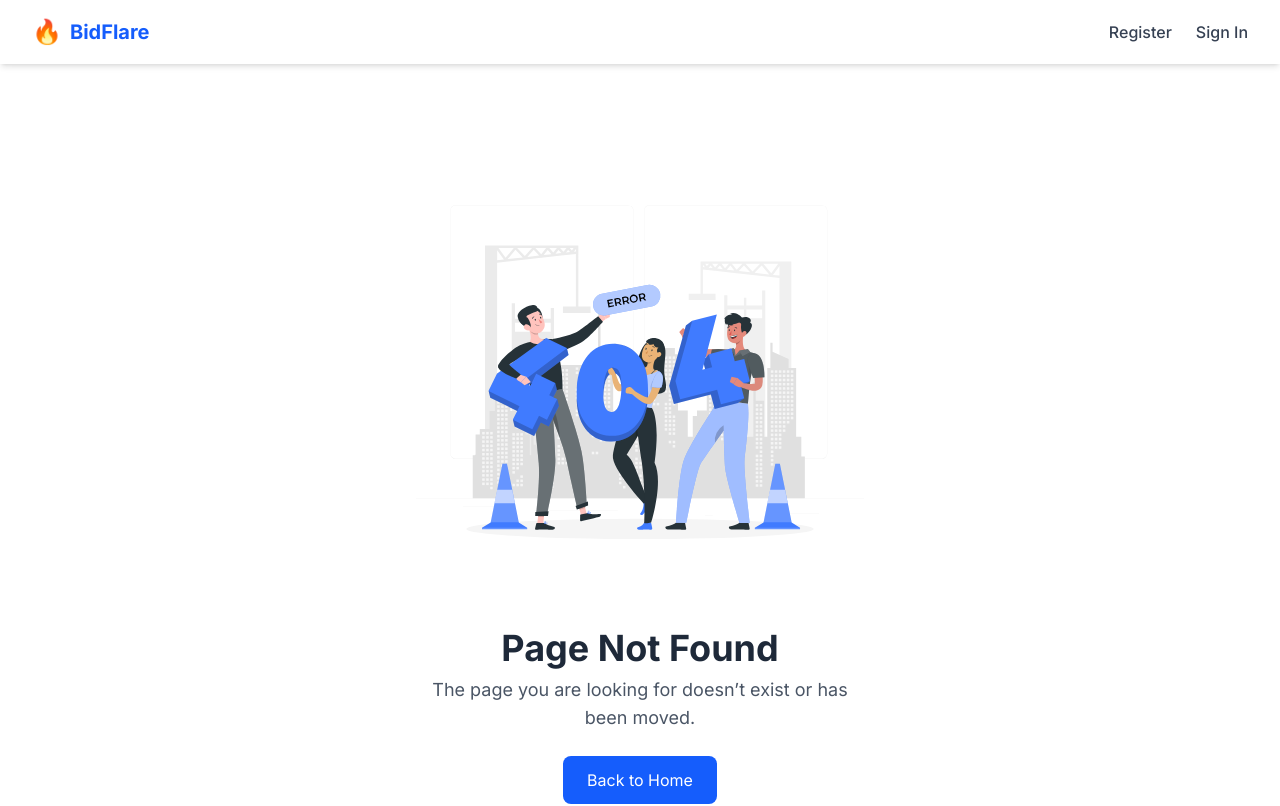
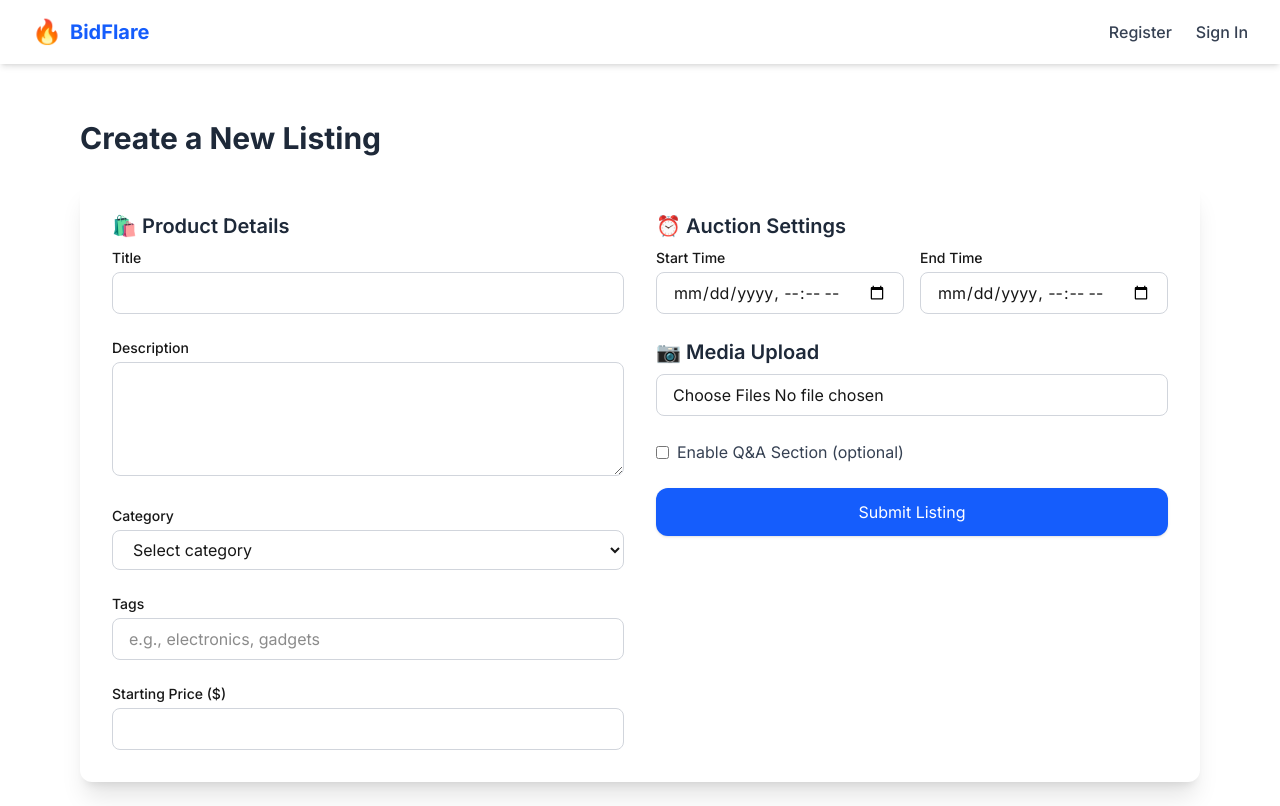
Before and after one commit to ManurangaJay/bidflare-frontend, a Next.js app: page /create-listing in a window 1280 px wide. Before the commit this address had no page. Shown: the top 806 px of the page. Built offline with nearby package versions, Linux system fonts and the light colour scheme.

Commit message:
feat: create a page for listing products/auctions

```diff
--- /dev/null
+++ b/src/app/(seller)/create-listing/page.tsx
@@ -0,0 +1,264 @@
+"use client";
+
+import React, { useEffect, useState } from "react";
+import { useRouter } from "next/navigation";
+import { getApiUrl } from "../../../../lib/api";
+import { authFetch } from "../../../../lib/authFetch";
+
+type Category = {
+  id: string;
+  name: string;
+};
+
+const CreateListing = () => {
+  const router = useRouter();
+
+  const [categories, setCategories] = useState<Category[]>([]);
+  const [categoryId, setCategoryId] = useState("");
+
+  const [title, setTitle] = useState("");
+  const [description, setDescription] = useState("");
+  const [tags, setTags] = useState("");
+  const [startingPrice, setStartingPrice] = useState("");
+
+  const [startTime, setStartTime] = useState("");
+  const [endTime, setEndTime] = useState("");
+  const [qaEnabled, setQaEnabled] = useState(false);
+  const [mediaFiles, setMediaFiles] = useState<File[]>([]);
+
+  const [loading, setLoading] = useState(false);
+  const [error, setError] = useState("");
+
+  useEffect(() => {
+    const fetchCategories = async () => {
+      try {
+        const res = await authFetch("/categories");
+        if (!res.ok) throw new Error("Failed to fetch categories");
+        const data = await res.json();
+        setCategories(data);
+      } catch (err) {
+        console.error("Failed to load categories", err);
+        setCategories([]);
+      }
+    };
+
+    fetchCategories();
+  }, []);
+
+  const handleFileChange = (e: React.ChangeEvent<HTMLInputElement>) => {
+    const files = Array.from(e.target.files || []);
+    setMediaFiles(files);
+  };
+
+  const handleSubmit = async (e: React.FormEvent) => {
+    e.preventDefault();
+    setLoading(true);
+    setError("");
+
+    try {
+      // Create Product
+      const productRes = await authFetch("/products", {
+        method: "POST",
+        body: JSON.stringify({
+          title,
+          description,
+          startingPrice: parseFloat(startingPrice),
+          categoryId,
+        }),
+      });
+
+      if (!productRes.ok) throw new Error("Failed to create product");
+      const product = await productRes.json();
+
+      // Upload Media
+      for (const file of mediaFiles) {
+        const formData = new FormData();
+        formData.append("imageFile", file);
+        formData.append("productId", product.id);
+
+        const uploadRes = await authFetch("/product-images", {
+          method: "POST",
+          body: formData,
+        });
+
+        if (!uploadRes.ok) throw new Error("Media upload failed");
+      }
+
+      // Create Auction
+      const auctionRes = await authFetch("/auctions", {
+        method: "POST",
+        body: JSON.stringify({
+          productId: product.id,
+          startTime,
+          endTime,
+        }),
+      });
+
+      if (!auctionRes.ok) throw new Error("Auction creation failed");
+
+      router.push("/my-listings");
+    } catch (err: any) {
+      setError(err.message || "Unexpected error");
+    } finally {
+      setLoading(false);
+    }
+  };
+
+  return (
+    <div className="max-w-6xl mx-auto px-4 py-10">
+      <h1 className="text-3xl font-bold text-gray-800 mb-6">
+        Create a New Listing
+      </h1>
+      <form
+        onSubmit={handleSubmit}
+        className="grid grid-cols-1 lg:grid-cols-2 gap-8 bg-white p-8 rounded-xl shadow-xl"
+      >
+        {/* Left column - Product Details */}
+        <div className="space-y-6">
+          <div>
+            <h2 className="text-xl font-semibold text-gray-800 mb-2">
+              🛍️ Product Details
+            </h2>
+            <label className="block font-medium text-sm mb-1">Title</label>
+            <input
+              type="text"
+              className="w-full border border-gray-300 rounded-lg px-4 py-2 focus:outline-none focus:border-blue-500 focus:ring-2 focus:ring-blue-300"
+              value={title}
+              onChange={(e) => setTitle(e.target.value)}
+              required
+            />
+          </div>
+
+          <div>
+            <label className="block font-medium text-sm mb-1">
+              Description
+            </label>
+            <textarea
+              className="w-full border border-gray-300 rounded-lg px-4 py-2 focus:outline-none focus:border-blue-500 focus:ring-2 focus:ring-blue-300"
+              rows={4}
+              value={description}
+              onChange={(e) => setDescription(e.target.value)}
+              required
+            />
+          </div>
+
+          <div>
+            <label className="block font-medium text-sm mb-1">Category</label>
+            <select
+              value={categoryId}
+              onChange={(e) => setCategoryId(e.target.value)}
+              required
+              className="w-full border border-gray-300 rounded-lg px-4 py-2 focus:outline-none focus:border-blue-500 focus:ring-2 focus:ring-blue-300"
+            >
+              <option value="">Select category</option>
+              {categories.map((cat) => (
+                <option key={cat.id} value={cat.id}>
+                  {cat.name}
+                </option>
+              ))}
+            </select>
+          </div>
+
+          <div>
+            <label className="block font-medium text-sm mb-1">Tags</label>
+            <input
+              type="text"
+              className="w-full border border-gray-300 rounded-lg px-4 py-2 focus:outline-none focus:border-blue-500 focus:ring-2 focus:ring-blue-300"
+              placeholder="e.g., electronics, gadgets"
+              value={tags}
+              onChange={(e) => setTags(e.target.value)}
+            />
+          </div>
+
+          <div>
+            <label className="block font-medium text-sm mb-1">
+              Starting Price ($)
+            </label>
+            <input
+              type="number"
+              className="w-full border border-gray-300 rounded-lg px-4 py-2 focus:outline-none focus:border-blue-500 focus:ring-2 focus:ring-blue-300"
+              value={startingPrice}
+              onChange={(e) => setStartingPrice(e.target.value)}
+              required
+              min="0"
+              step="0.01"
+            />
+          </div>
+        </div>
+
+        {/* Right column - Auction, Media, Settings */}
+        <div className="space-y-6">
+          <div>
+            <h2 className="text-xl font-semibold text-gray-800 mb-2">
+              ⏰ Auction Settings
+            </h2>
+            <div className="grid grid-cols-1 sm:grid-cols-2 gap-4">
+              <div>
+                <label className="block font-medium text-sm mb-1">
+                  Start Time
+                </label>
+                <input
+                  type="datetime-local"
+                  className="w-full border border-gray-300 rounded-lg px-4 py-2 focus:outline-none focus:border-blue-500 focus:ring-2 focus:ring-blue-300"
+                  value={startTime}
+                  onChange={(e) => setStartTime(e.target.value)}
+                  required
+                />
+              </div>
+              <div>
+                <label className="block font-medium text-sm mb-1">
+                  End Time
+                </label>
+                <input
+                  type="datetime-local"
+                  className="w-full border border-gray-300 rounded-lg px-4 py-2 focus:outline-none focus:border-blue-500 focus:ring-2 focus:ring-blue-300"
+                  value={endTime}
+                  onChange={(e) => setEndTime(e.target.value)}
+                  required
+                />
+              </div>
+            </div>
+          </div>
+
+          <div>
+            <h2 className="text-xl font-semibold text-gray-800 mb-2">
+              📷 Media Upload
+            </h2>
+            <input
+              type="file"
+              multiple
+              accept="image/*,video/*"
+              className="w-full border border-gray-300 rounded-lg px-4 py-2 focus:outline-none focus:border-blue-500 focus:ring-2 focus:ring-blue-300"
+              onChange={handleFileChange}
+            />
+          </div>
+
+          <div className="flex items-center">
+            <input
+              type="checkbox"
+              id="qaToggle"
+              className="mr-2"
+              checked={qaEnabled}
+              onChange={(e) => setQaEnabled(e.target.checked)}
+            />
+            <label htmlFor="qaToggle" className="text-gray-700">
+              Enable Q&A Section (optional)
+            </label>
+          </div>
+
+          {error && <p className="text-red-600 font-medium">{error}</p>}
+
+          <button
+            type="submit"
+            className="bg-blue-600 text-white px-6 py-3 rounded-xl shadow hover:bg-blue-700 transition w-full"
+            disabled={loading}
+          >
+            {loading ? "Creating Listing..." : "Submit Listing"}
+          </button>
+        </div>
+      </form>
+    </div>
+  );
+};
+
+export default CreateListing;
```
